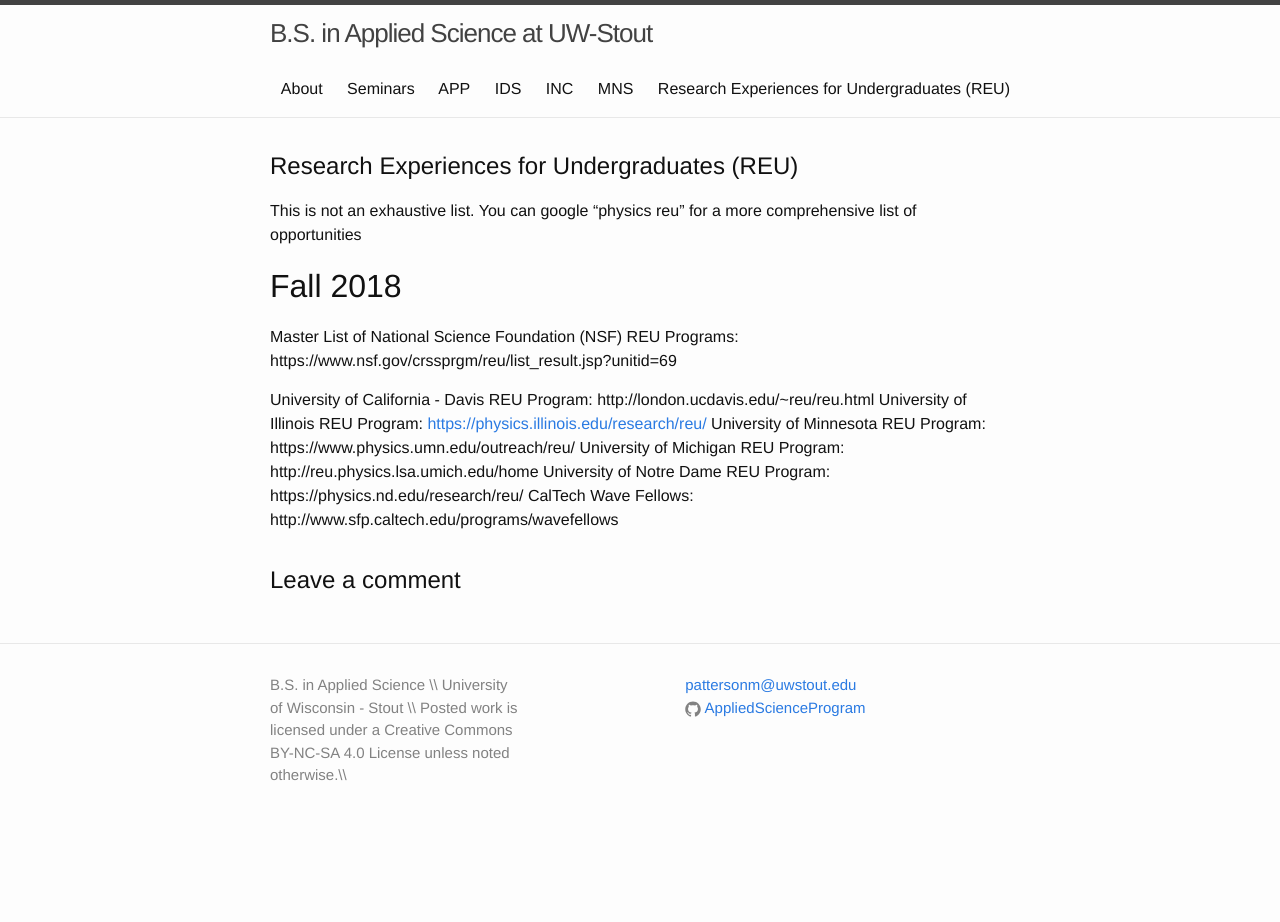
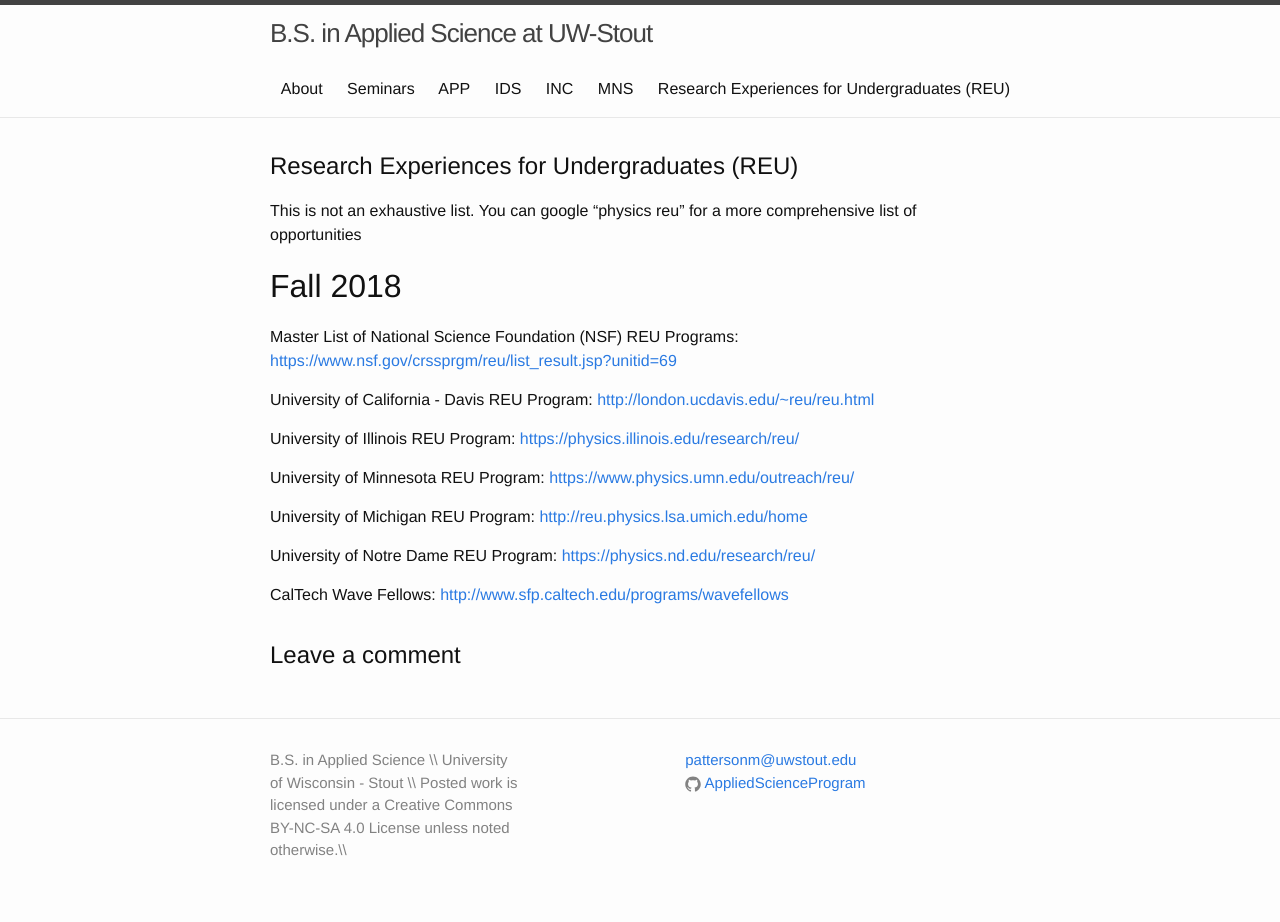
Before and after one commit to AppliedScienceProgram/AppliedScienceProgram.github.io, a Jekyll site: the page built from REU_programs.md, in a window 1280 px wide. Built offline with Jekyll 4.4.1, drawn with Linux system fonts in a browser that asks for light colours; nearby versions of some CDN libraries; our own code applies the rules of GitHub Pages for plain Markdown files; before the commit the page ends 900 px from its top, so only the background shows below that.

Commit message:
fixing urls

```diff
--- a/REU_programs.md
+++ b/REU_programs.md
@@ -4,11 +4,17 @@ This is not an exhaustive list.  You can google "physics reu" for a more compreh
 
 ## Fall 2018
 
-Master List of National Science Foundation (NSF) REU Programs: https://www.nsf.gov/crssprgm/reu/list_result.jsp?unitid=69
+Master List of National Science Foundation (NSF) REU Programs: <https://www.nsf.gov/crssprgm/reu/list_result.jsp?unitid=69>
 
-University of California - Davis REU Program: http://london.ucdavis.edu/~reu/reu.html
+
+University of California - Davis REU Program: <http://london.ucdavis.edu/~reu/reu.html>
+
 University of Illinois REU Program: <https://physics.illinois.edu/research/reu/>
-University of Minnesota REU Program: https://www.physics.umn.edu/outreach/reu/
-University of Michigan REU Program: http://reu.physics.lsa.umich.edu/home
-University of Notre Dame REU Program: https://physics.nd.edu/research/reu/
-CalTech Wave Fellows: http://www.sfp.caltech.edu/programs/wavefellows
+
+University of Minnesota REU Program: <https://www.physics.umn.edu/outreach/reu/>
+
+University of Michigan REU Program: <http://reu.physics.lsa.umich.edu/home>
+
+University of Notre Dame REU Program: <https://physics.nd.edu/research/reu/>
+
+CalTech Wave Fellows: <http://www.sfp.caltech.edu/programs/wavefellows>
```
